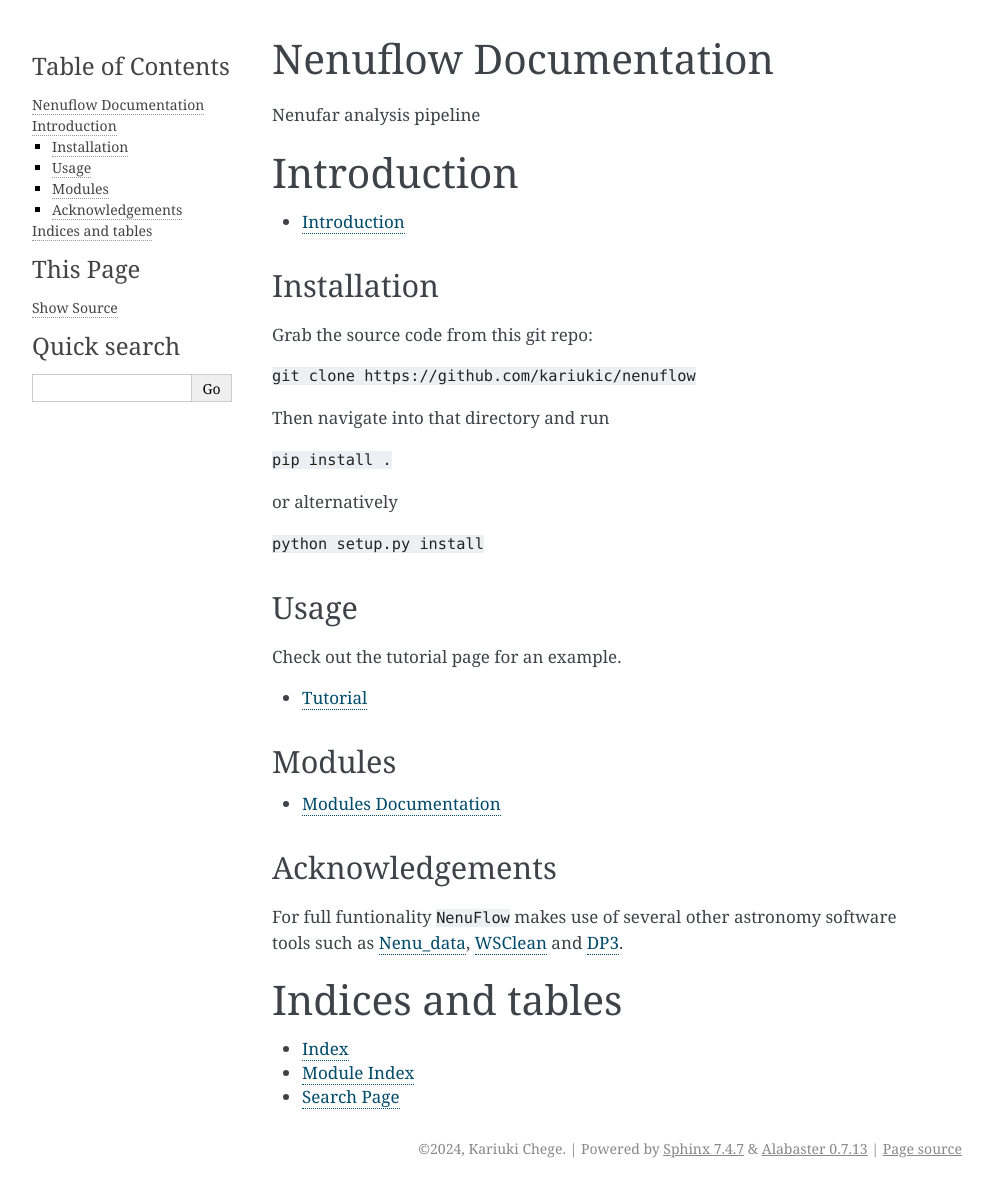
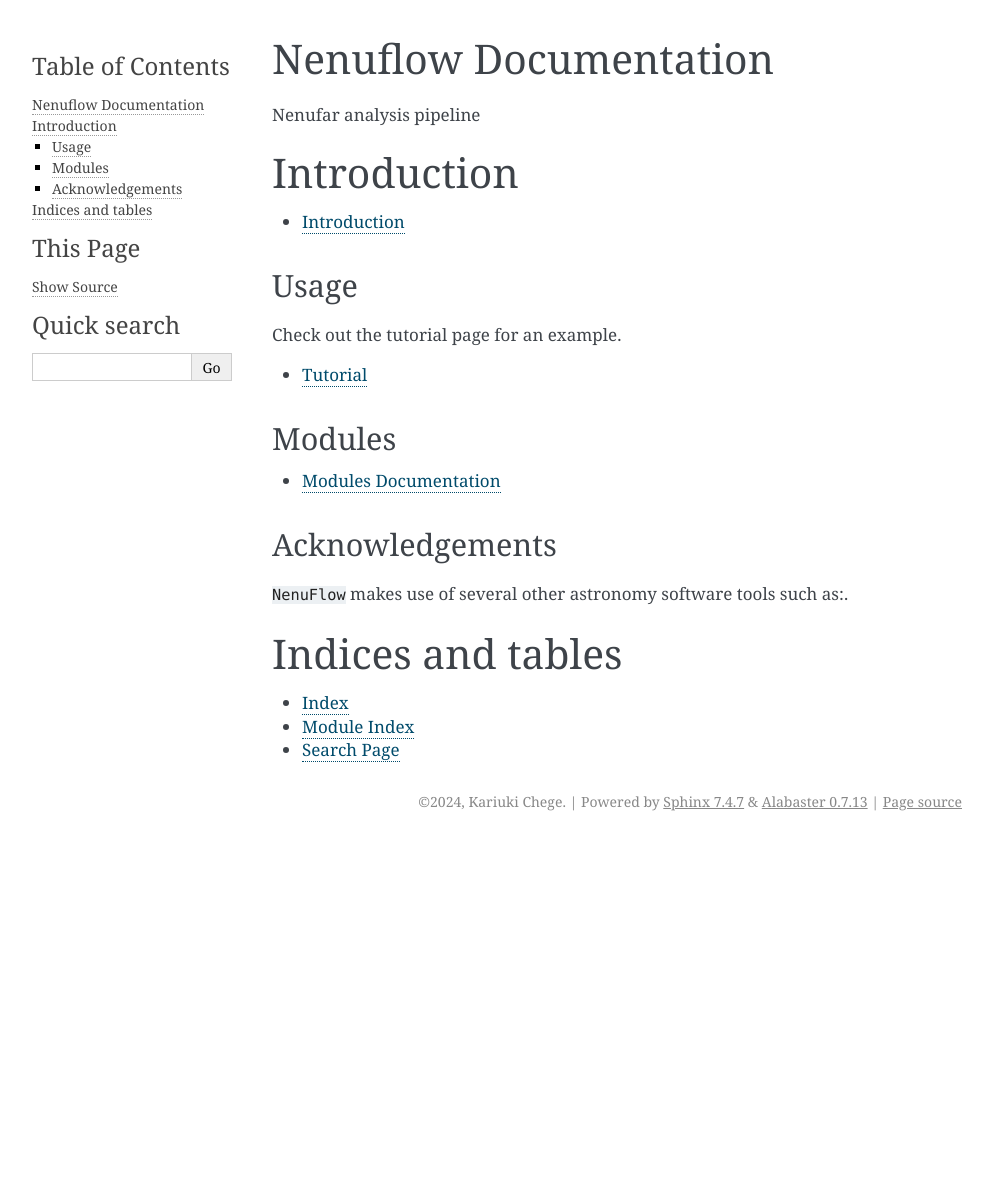
Before and after one commit to kariukic/nenuflow, a Sphinx documentation site: the page built from docs/source/index.rst, in a window 1280 px wide. Shown: the whole page, without its empty margins (148-1141 px from the left). Built offline with Sphinx 7.4.7, drawn with Linux system fonts in a browser that asks for light colours; after the commit the page ends 900 px from its top, so only the background shows below that.

Commit message:
docs update

```diff
--- a/docs/source/index.rst
+++ b/docs/source/index.rst
@@ -21,19 +21,6 @@
 
    intro
 
-Installation
-------------------------------------------
-Grab the source code from this git repo:
-
-``git clone https://github.com/kariukic/nenuflow``
-
-Then navigate into that directory and run
-
-``pip install .``
-
-or alternatively
-
-``python setup.py install``
 
 Usage
 ------------------------------------------
@@ -54,10 +41,10 @@
 
 Acknowledgements
 -------------------
-For full funtionality ``NenuFlow`` makes use of several other astronomy software tools such as Nenu_data_, WSClean_ and DP3_.
+``NenuFlow`` makes use of several other astronomy software tools such as:.
 
-.. _Nenu_data: https://gitlab.com/chjordan/cthulhu
-.. _DP3: https://sourceforge.net/p/wsclean/wiki/Installation/
+.. _nenucal_cd: https://gitlab.com/flomertens/nenucal-cd
+.. _DP3: https://github.com/lofar-astron/DP3
 .. _WSclean: https://sourceforge.net/p/wsclean/wiki/Installation/
 
 
--- a/docs/source/tutorial.rst
+++ b/docs/source/tutorial.rst
@@ -1,4 +1,6 @@
 Tutorial
 ============
 
-Coming..
+- Nenuflow carries out the following steps
+.. figure:: nenuflow_pipeline.png
+  :alt: Steps carried out by Nenuflow
```
Also changed, not shown: README.md (+5 -1 lines).
